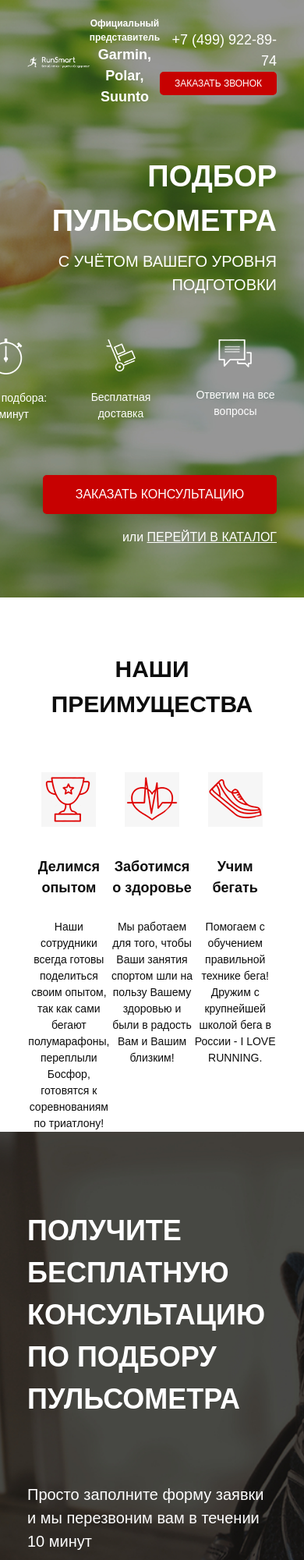
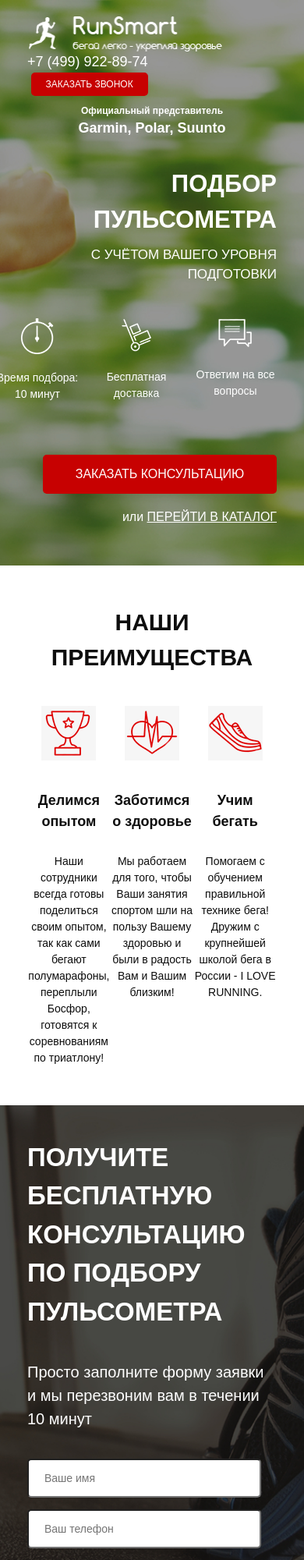
Before and after one commit to Appatit/appatit.github.io, a website: page src/index.html in a window 390 px wide. Shown: the top 2000 px of the page at 78% size. Drawn offline with Linux system fonts and the light colour scheme.

Commit message:
Adaptive_576px_1

```diff
--- a/src/sass/base/_media.scss
+++ b/src/sass/base/_media.scss
@@ -20,3 +20,110 @@
         }
     }
 }
+@media (max-width:992px) {
+    .promo {
+        padding: 21px 0 50px 0;
+        min-height: 100px;
+        &__wrapper {
+            margin-top: 35px;
+        }
+        &__header {
+            font-size: 33px;
+        }
+        &__subheader {
+            font-size: 19px;
+        }
+        &__icoblock {
+            margin-top: 46px;
+            width: 360px;
+        }
+    }
+
+    .advantages {
+        &__wrapper {
+            margin: 40px auto 0 auto;
+        }
+        &__block {
+            width: 200px;
+        }
+        &__title {
+            height: 55px;
+        }
+    }
+
+    .consultation {
+        padding-top: 70px;
+        min-height: 620px;
+        &__descr {
+            margin-top: 55px;
+        }
+    }
+}
+
+@media (max-width:768px) {
+    .promo {
+        &__header {
+            font-size: 31px;
+        }
+        &__subheader {
+            font-size: 17px;
+        }
+        &__icoblock {
+            margin-top: 35px;
+            width: 360px;
+        }
+    }
+
+    .advantages {
+        &__header {
+            margin-top: 50px;
+        }
+    }
+
+    .consultation {
+        padding-top: 42px;
+        min-height: 650px;
+        .title_left {
+            font-size: 33px;
+        }
+        &__descr {
+            margin-top: 38px;
+        }
+    }
+}
+
+@media (max-width:576px) {
+    .header {
+        flex-wrap: wrap;
+        &__logo {
+            order: 1;
+        }
+        &__contacts {
+            order: 2;
+        }
+        &__official {
+            padding-top: 10px;
+            width: 200px;
+            order: 3;
+            margin: auto;
+        }
+    }
+}
+
+// @media (max-width:576px) {
+//     .header {
+//         flex-wrap: wrap;
+//         &__logo {
+//             order: 1;
+//         }
+//         &__contacts {
+//             order: 2;
+//         }
+//         &__official {
+//             padding-top: 10px;
+//             width: 200px;
+//             order: 3;
+//             margin: auto;
+//         }
+//     }
+// }
--- a/src/sass/blocks/_consultation.scss
+++ b/src/sass/blocks/_consultation.scss
@@ -1,4 +1,5 @@
 .consultation {
+    margin-top: 50px;
     min-height: 680px;
     background: url(../img/jpg/background/bg2.jpg) center (center/cover) no-repeat;
     padding-top: 100px;
```
Also changed, not shown: src/index.html (+1 -2 lines), src/css/style.min.css.
